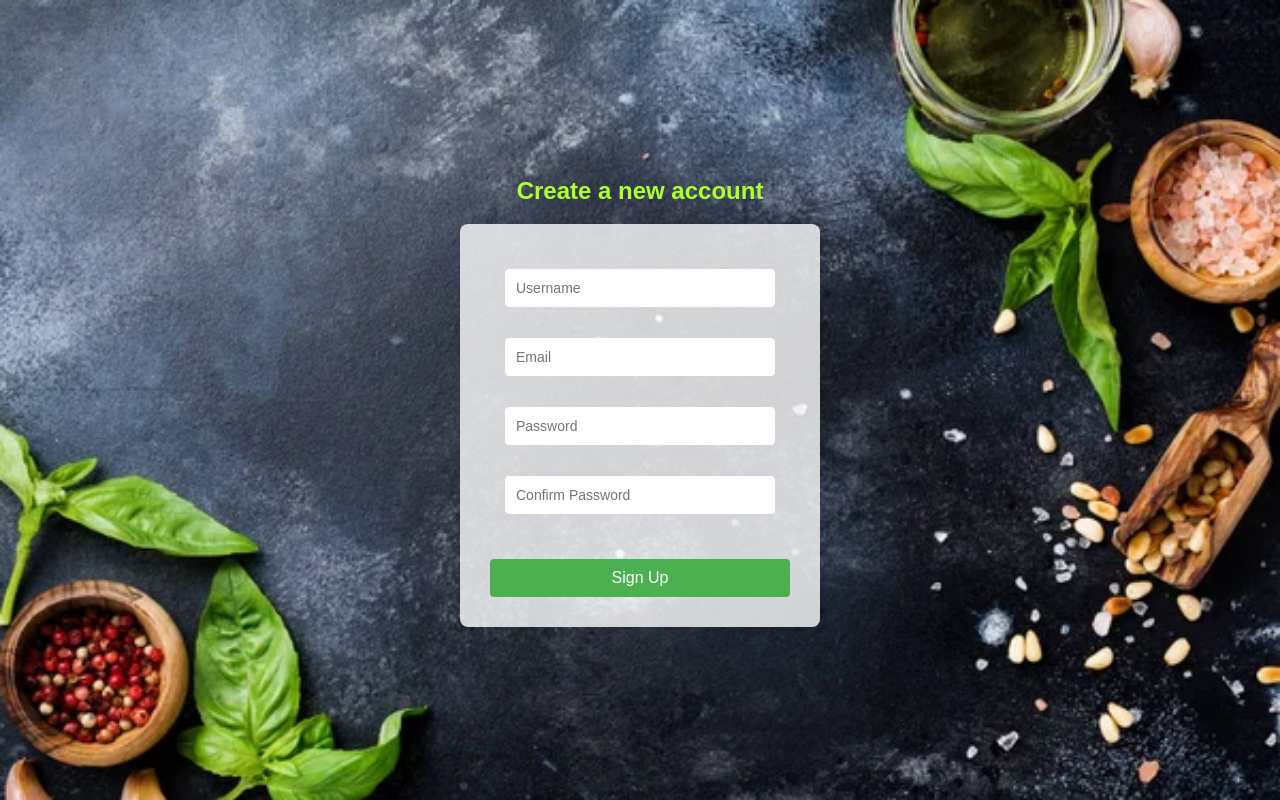
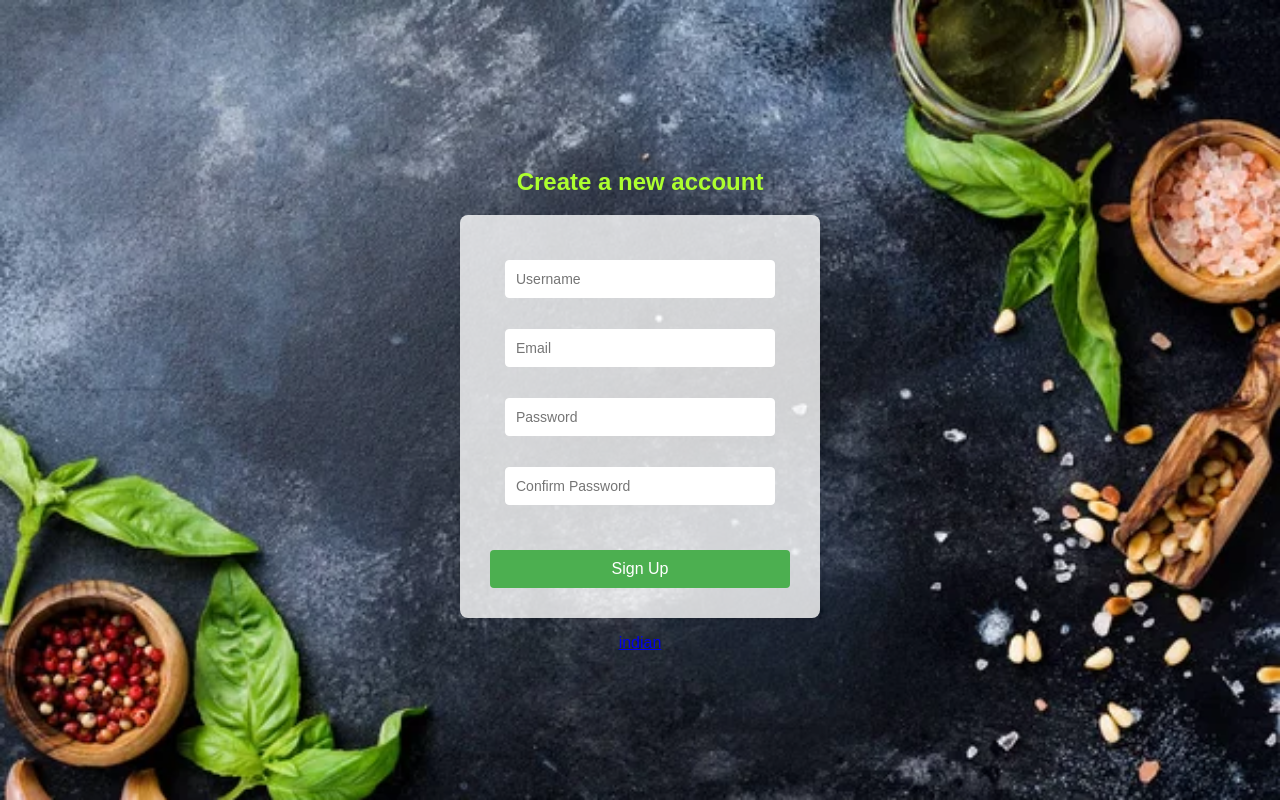
Before and after one commit to MahanthiRaj/Django_project, a Django app: page /signup/ in a window 1280 px wide. Run offline with Django 5.2, Linux system fonts and the light colour scheme.

```diff
--- a/Food/indian/templates/sign.html
+++ b/Food/indian/templates/sign.html
@@ -9,6 +9,7 @@
         <h2>Create a new account</h2>
 
         <form method="POST"  class="signup-form">
+            {% csrf_token %}
             <p>
 
 
@@ -20,5 +21,6 @@
 
             <button type="submit" >Sign Up</button>
         </form>
+        <a href="{% url 'indian' %}">indian</a>
     </body>
 </html>
--- a/Food/indian/urls.py
+++ b/Food/indian/urls.py
@@ -10,7 +10,7 @@ urlpatterns = [
     path('andhra/',andhra, name ='andhra'),
     path('tamil/',tamil, name ='tamil'),
     path('north/',northindian, name ='north-indian'),
-    path('cuisine/',Indiancuisine, name ='Indian-cuisine'),
+    path('cuisine/',Indiancuisine, name ='indian'),
     path('login/', login_view, name = 'Login'),
     path('signup/',signup, name = 'Signup')
 ]
--- a/Food/indian/views.py
+++ b/Food/indian/views.py
@@ -11,8 +11,10 @@ def tamil(request):
 def northindian(request):
     return HttpResponse("The list of North indian Dishes")
 def Indiancuisine(request):
-    template = loader.get_template('indian.html')
-    return HttpResponse(template.render())
+    return render(request,'indian.html')
+
+
+
 
 def login_view(request):
     if request.method == 'POST':
```
